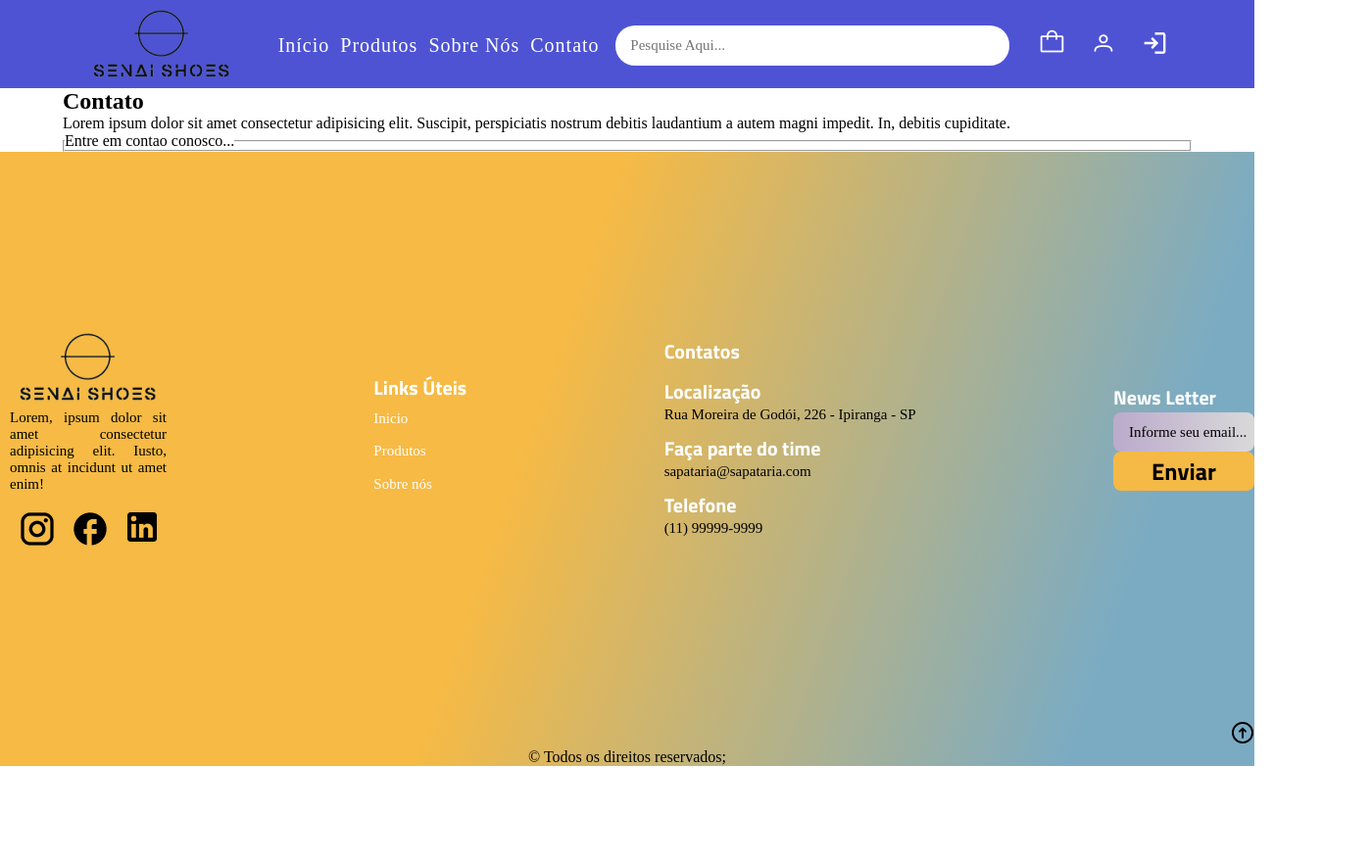
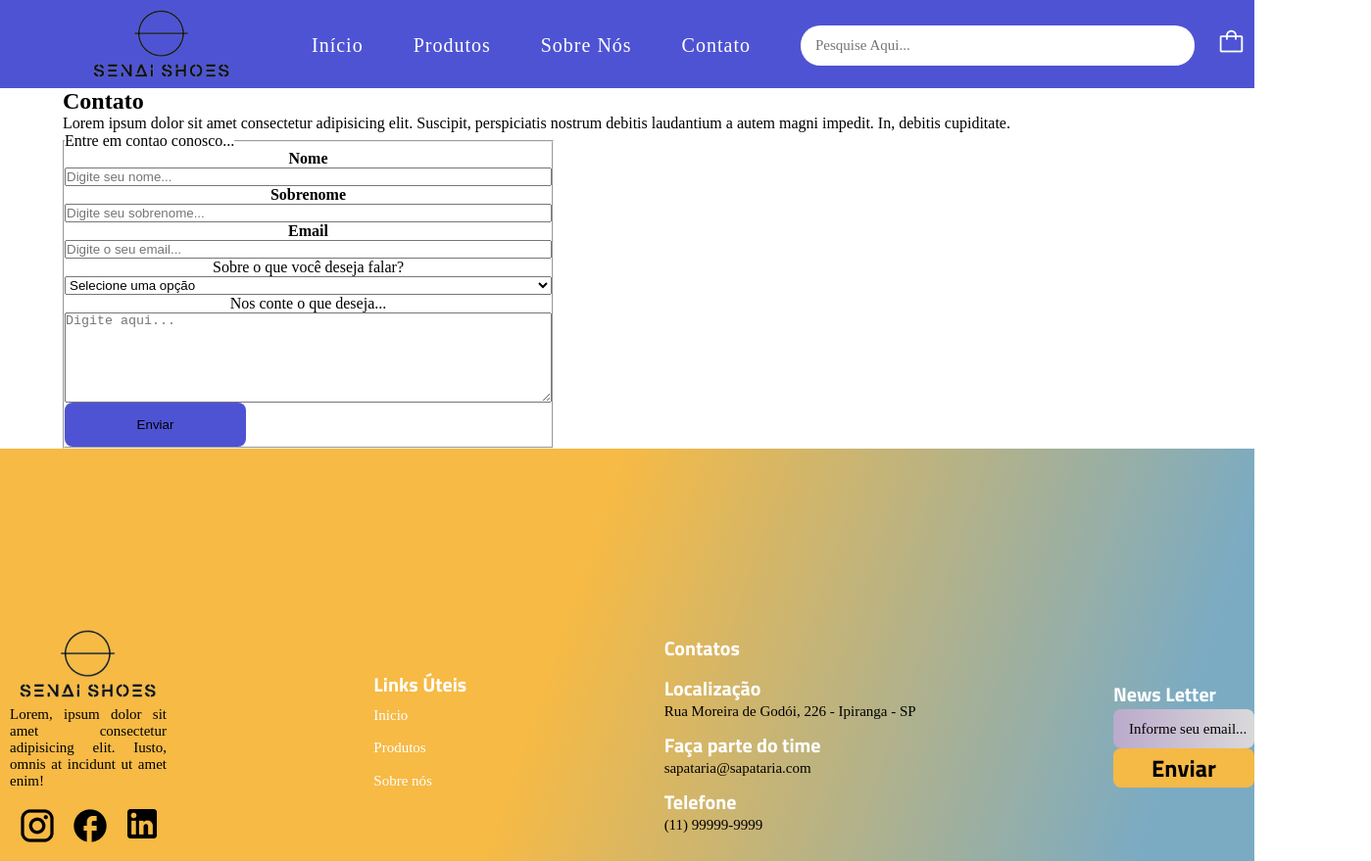
Before and after one commit to raperdigao/Sena-shoes-Guilherme, a plain HTML site: page pages/index.html in a window 1280 px wide. Shown: the top 879 px of the page at 98% size, 1399 px wide, since content can reach past the window. Before the commit the page ends 800 px from the top, so only its background shows below. Drawn offline with Linux system fonts and the light colour scheme; a web font is replaced by a local one.

Commit message:
Estilizando o contato

```diff
--- /dev/null
+++ b/contato.css
@@ -0,0 +1,31 @@
+/* Estilização do formulario da sapataria */
+
+.contorno-form{
+    display: flex;
+    justify-content: center;
+}
+
+.form-flex{
+    display: flex;
+    justify-content: center;
+     width: 30%;
+
+
+
+}
+
+.info-flex{
+    display: flex;
+    flex-direction: column;
+
+
+
+
+}
+
+.info-flex label{
+    display: flex;
+
+    justify-content: center;
+    align-items: center;
+}
--- a/pages/index.html
+++ b/pages/index.html
@@ -8,6 +8,7 @@
     <title>Contato</title>
     <!-- Referencia para o nosso style -->
     <link rel="stylesheet" href="/style.css">
+    <link rel="stylesheet" href="/contato.css">
 
 </head>
 
@@ -67,6 +68,37 @@
                     <legend>
                         Entre em contao conosco...
                     </legend>
+                    <div class="info-flex">
+                        <label for="nome"><strong>Nome</strong></label>
+                        <input type="text" id="nome" placeholder="Digite seu nome..." required>
+                        <label for="sobrenome"><strong>Sobrenome</strong></label>
+                        <input type="text" id="sobrenome" placeholder="Digite seu sobrenome..." required>
+                        <label for="email"><strong>Email</strong></label>
+                        <input type="email" id="email" placeholder="Digite o seu email..." required>
+                        <label for="select" id="select">Sobre o que você deseja falar?</label>
+
+                        <!-- Criado um campo de seleção para o usuarios selecionar uma das opçoes abaixo -->
+                        <select name="valores" id="valores">
+
+                            <!-- Dixar o selecione uma opção desabilitada para o usuarios não conseguir selecionar -->
+                            <option selected disabled>Selecione uma opção</option>
+                            <option value="marketing">Marketing</option>
+                            <option value="vendas">Vendas</option>
+                            <option value="trabalhe conosco">Trabalhe Conosco</option>
+                            <option value="Suporte">Suporte</option>
+                            <option value="financeiro">Financeiro</option>
+
+                        </select>
+                        <label for="nos conte o que deseja">Nos conte o que deseja...</label>
+
+                        <!-- Maxlength limita o numero de caracteres a ser digitado -->
+                        <textarea name="informacoes" id="informacoes" cols="60" rows="6" placeholder="Digite aqui..." maxlength="100"></textarea>
+                        <button type="button">Enviar</button>
+
+
+
+
+                    </div>
                 </fieldset>
             </form>
 
--- a/style.css
+++ b/style.css
@@ -60,8 +60,9 @@ header {
 .nav-links {
     display: flex;
 
+
     justify-content: space-evenly;
-    width: 350px;
+    width: 550px;
 
 
 
```
